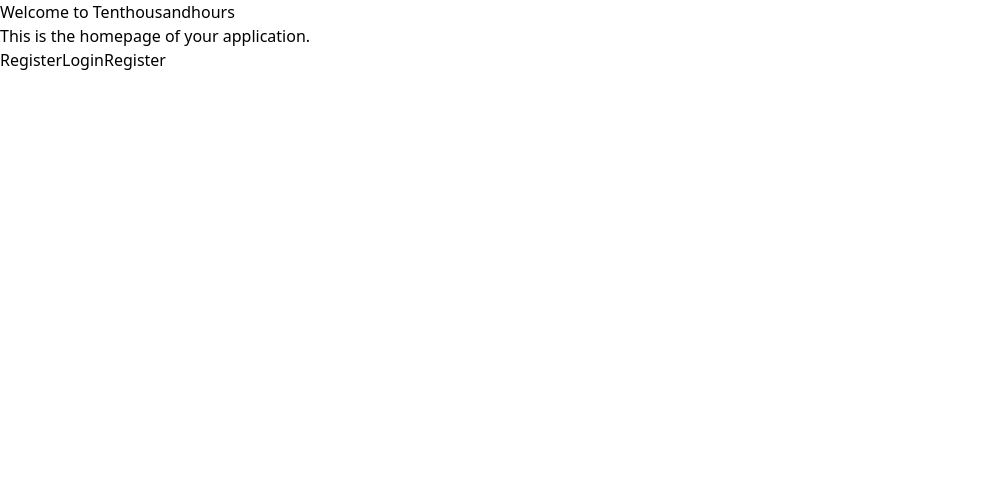
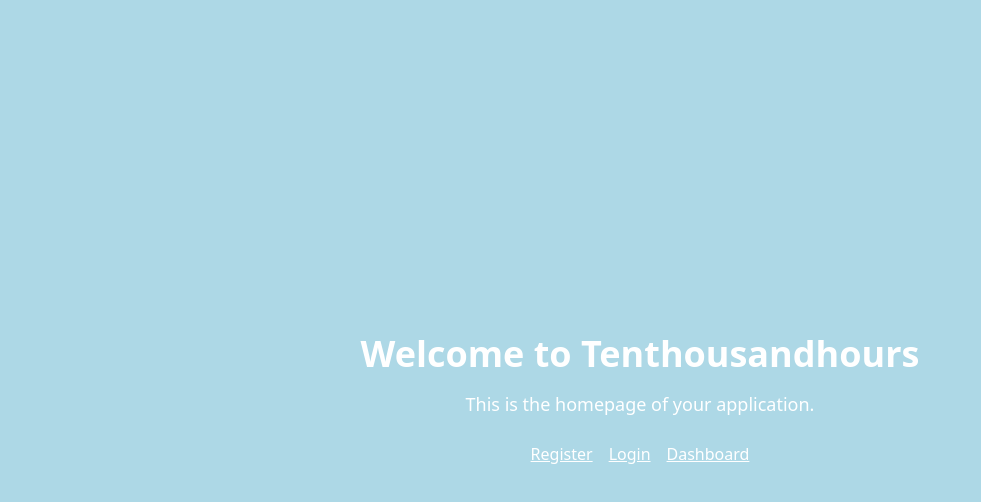
Before and after one commit to ydagosto/tenthousandhours, a Next.js app in the folder frontend/: page / in a window 1280 px wide. Shown: the top 502 px of the page, without its empty margins (0-981 px from the left). Built offline with nearby package versions, Linux system fonts and the light colour scheme.

Commit message:
fixing up front-end welcome page

```diff
--- a/frontend/src/app/page.tsx
+++ b/frontend/src/app/page.tsx
@@ -3,11 +3,14 @@ import { useEffect } from 'react';
 
 export default function Home() {
   return (
-      <div>
-        <h1>Welcome to Tenthousandhours</h1>
-        <p>This is the homepage of your application.</p>
-        <a href="/register">Register</a>
-        <a href="/login">Login</a>
-        <a href="/dashboard">Register</a>
-      </div>);
+    <div className="bg-lightblue-500 min-h-screen flex flex-col items-center justify-center">
+      <h1 className="text-white text-4xl font-bold mb-4">Welcome to Tenthousandhours</h1>
+      <p className="text-white text-lg mb-6">This is the homepage of your application.</p>
+      <div className="flex space-x-4">
+        <a href="/register" className="text-white underline">Register</a>
+        <a href="/login" className="text-white underline">Login</a>
+        <a href="/dashboard" className="text-white underline">Dashboard</a>
+      </div>
+    </div>
+  );
 }
--- a/frontend/tailwind.config.ts
+++ b/frontend/tailwind.config.ts
@@ -13,6 +13,11 @@ const config: Config = {
         "gradient-conic":
           "conic-gradient(from 180deg at 50% 50%, var(--tw-gradient-stops))",
       },
+      colors : {
+        lightblue: {
+          500: '#ADD8E6', // Custom light blue color
+        },
+      }
     },
   },
   plugins: [],
```
Also changed, not shown: 2 other files (tests, documents, lock files or other folders).
